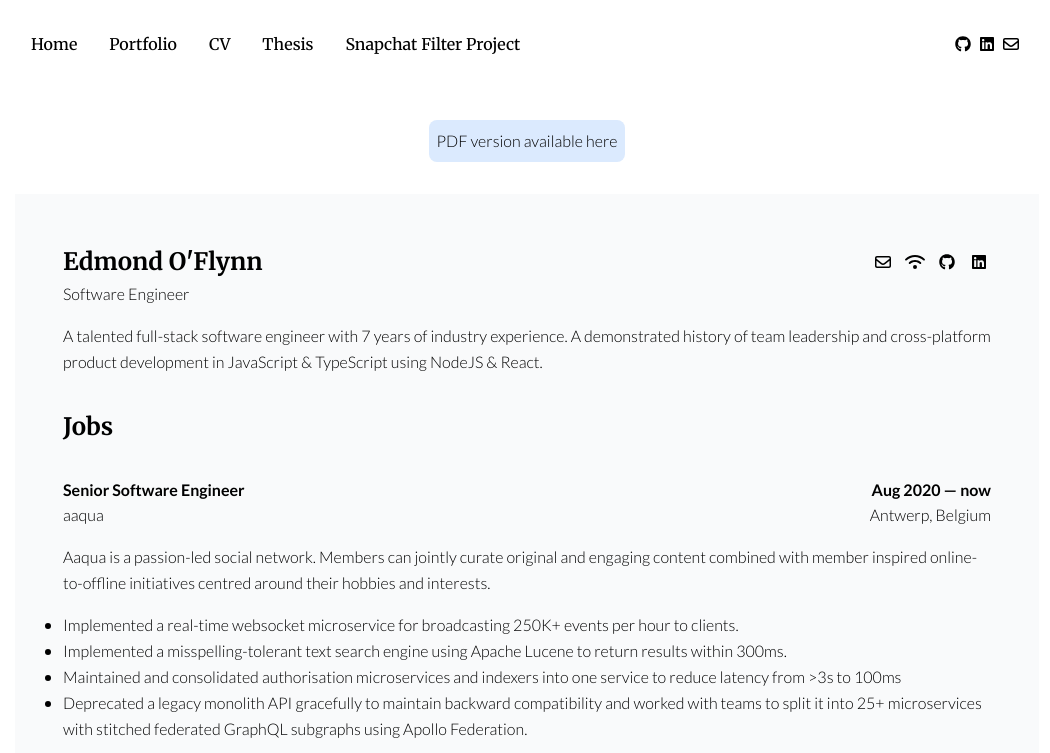
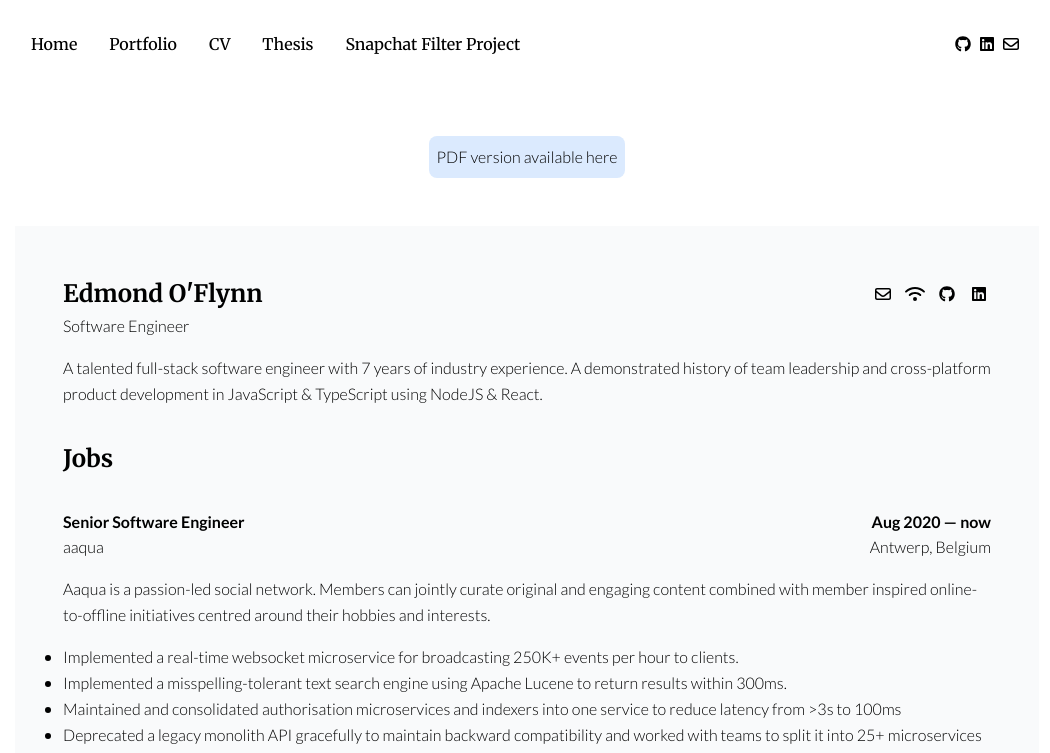
Before and after one commit to oflynned/personal-website, a Next.js app: page /cv in a window 1280 px wide. Shown: the top 753 px of the page, without its empty margins (113-1163 px from the left). Built offline with nearby package versions, Linux system fonts and the light colour scheme.

Commit message:
chore: adjust cv margins

```diff
--- a/src/pages/cv.tsx
+++ b/src/pages/cv.tsx
@@ -25,9 +25,11 @@
 
 const CurriculumVitae: NextPage = () => {
   return (
-    <div className={'flex flex-col w-screen min-h-screen flex items-center'}>
+    <div
+      className={'flex flex-col w-screen min-h-screen flex items-center mb-8'}
+    >
       <Navbar />
-      <div className={'my-8'}>
+      <div className={'m-12'}>
         <Chip
           onClick={() => {
             window.open('/cv.pdf', '_blank');
```
